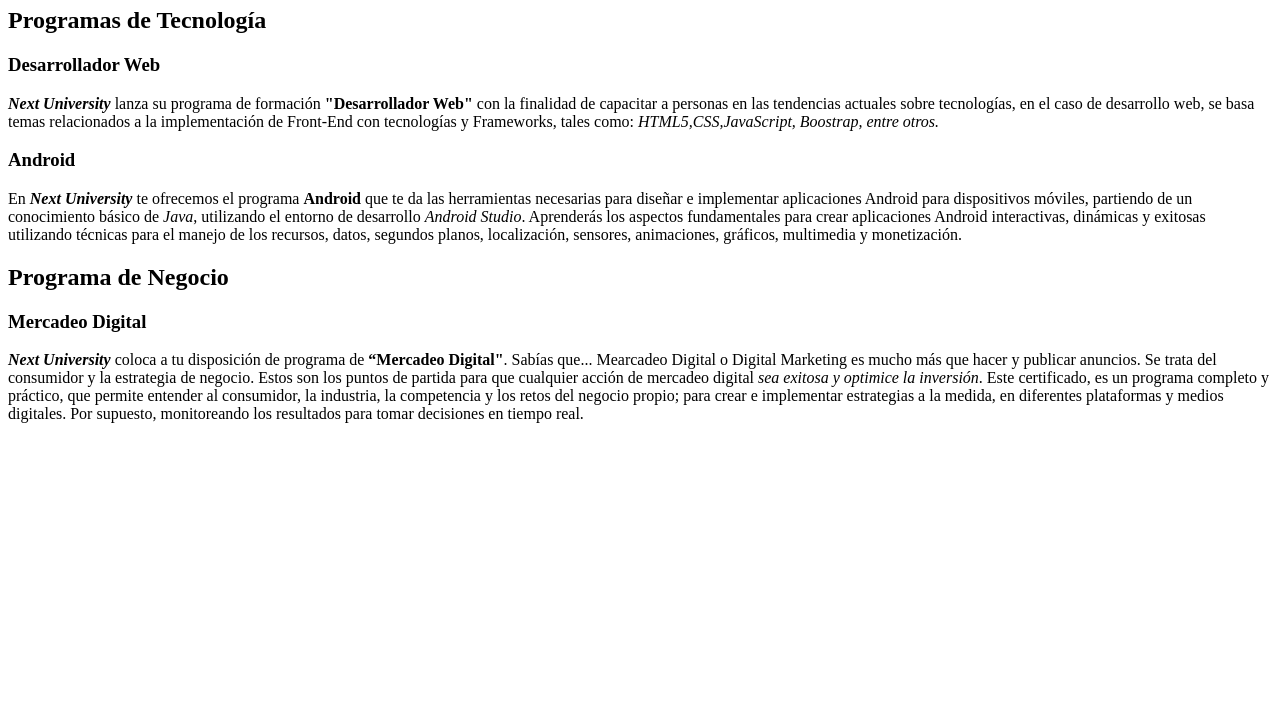
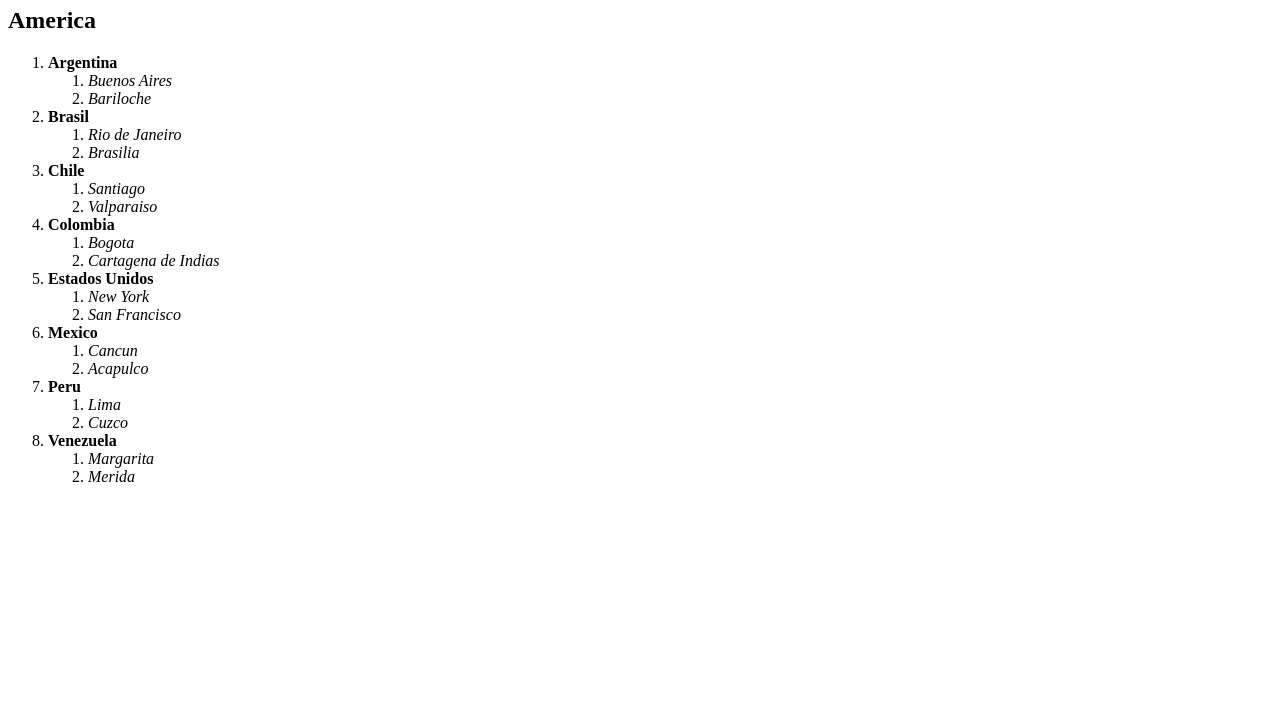
Before and after one commit to DROAS/Estructura-Base, a plain HTML site: page index.html in a window 1280 px wide. Shown: the part 73-800 px from the top of the page. Drawn offline with Linux system fonts and the light colour scheme.

Commit message:
Ejercico de Codificacion 2
Ejercicio de Codificacion 2, Punto 3.6

```diff
--- a/index.html
+++ b/index.html
@@ -5,19 +5,54 @@
     <meta name="author" content="David Rodas">
     <meta name="description" content="Ejercicio de Codificacion 1">
     <meta name="vieport" content="width=device-width,user-scalable=no">
-    <title>Ejercicio de Codificacion 1</title>
+    <title>Ejercicio de Codificacion 2</title>
   </head>
   <body>
     <p>
-      <h1>El Noticiero Next University</h1>
-        <h2>Programas de Tecnología</h2>
-          <h3>Desarrollador Web</h3>
-            <strong><em>Next University</em></strong> lanza su programa de formación <strong>"Desarrollador Web"</strong> con la finalidad de capacitar a personas en las tendencias actuales sobre tecnologías, en el caso de desarrollo web, se basa temas relacionados a la implementación de Front-End con tecnologías y Frameworks, tales como: <em>HTML5,CSS,JavaScript, Boostrap, entre otros.</em>
-          <h3>Android</h3>
-            En <strong><em>Next University</em></strong> te ofrecemos el programa  <strong>Android</strong>  que te da las herramientas necesarias para diseñar e implementar aplicaciones Android para dispositivos móviles, partiendo de un conocimiento básico de <em>Java</em>, utilizando el entorno de desarrollo <em>Android Studio</em>.  Aprenderás los aspectos fundamentales para crear aplicaciones Android interactivas, dinámicas y exitosas utilizando técnicas para el manejo de los recursos, datos, segundos planos, localización, sensores, animaciones, gráficos, multimedia y monetización.
-        <h2>Programa de Negocio</h2>
-          <h3>Mercadeo Digital</h3>
-            <strong><em>Next University</em></strong> coloca a tu disposición de programa de <strong>“Mercadeo Digital"</strong>. Sabías que... Mearcadeo Digital o Digital Marketing es mucho más que hacer y publicar anuncios. Se trata del consumidor y la estrategia de negocio. Estos son los puntos de partida para que cualquier acción de mercadeo digital <em>sea exitosa y optimice la inversión</em>. Este certificado, es un programa completo y práctico, que permite entender al consumidor, la industria, la competencia y los retos del negocio propio; para crear e implementar estrategias a la medida, en diferentes plataformas y medios digitales. Por supuesto, monitoreando los resultados para tomar decisiones en tiempo real.
+      <h1>Destinos Turisticos</h1>
+        <h2>America</h2>
+        <ol>
+          <li><strong>Argentina</strong></li>
+            <ol>
+              <li><em>Buenos Aires</em></li>
+              <li><em>Bariloche</em></li>
+            </ol>
+          <li><strong>Brasil</strong></li>
+            <ol>
+              <li><em>Rio de Janeiro</em></li>
+              <li><em>Brasilia</em></li>
+            </ol>
+          <li><strong>Chile</strong></li>
+            <ol>
+              <li><em>Santiago</em></li>
+              <li><em>Valparaiso</em></li>
+            </ol>
+          <li><strong>Colombia</strong></li>
+            <ol>
+              <li><em>Bogota</em></li>
+              <li><em>Cartagena de Indias</em></li>
+            </ol>
+          <li><strong>Estados Unidos</strong></li>
+            <ol>
+              <li><em>New York</em></li>
+              <li><em>San Francisco</em></li>
+            </ol>
+          <li><strong>Mexico</strong></li>
+            <ol>
+              <li><em>Cancun</em></li>
+              <li><em>Acapulco</em></li>
+            </ol>
+          <li><strong>Peru</strong></li>
+            <ol>
+              <li><em>Lima</em></li>
+              <li><em>Cuzco</em></li>
+            </ol>
+          <li><strong>Venezuela</strong></li>
+            <ol>
+              <li><em>Margarita</em></li>
+              <li><em>Merida</em></li>
+            </ol>
+        </ol>
     </p>
   </body>
 </html>
```
